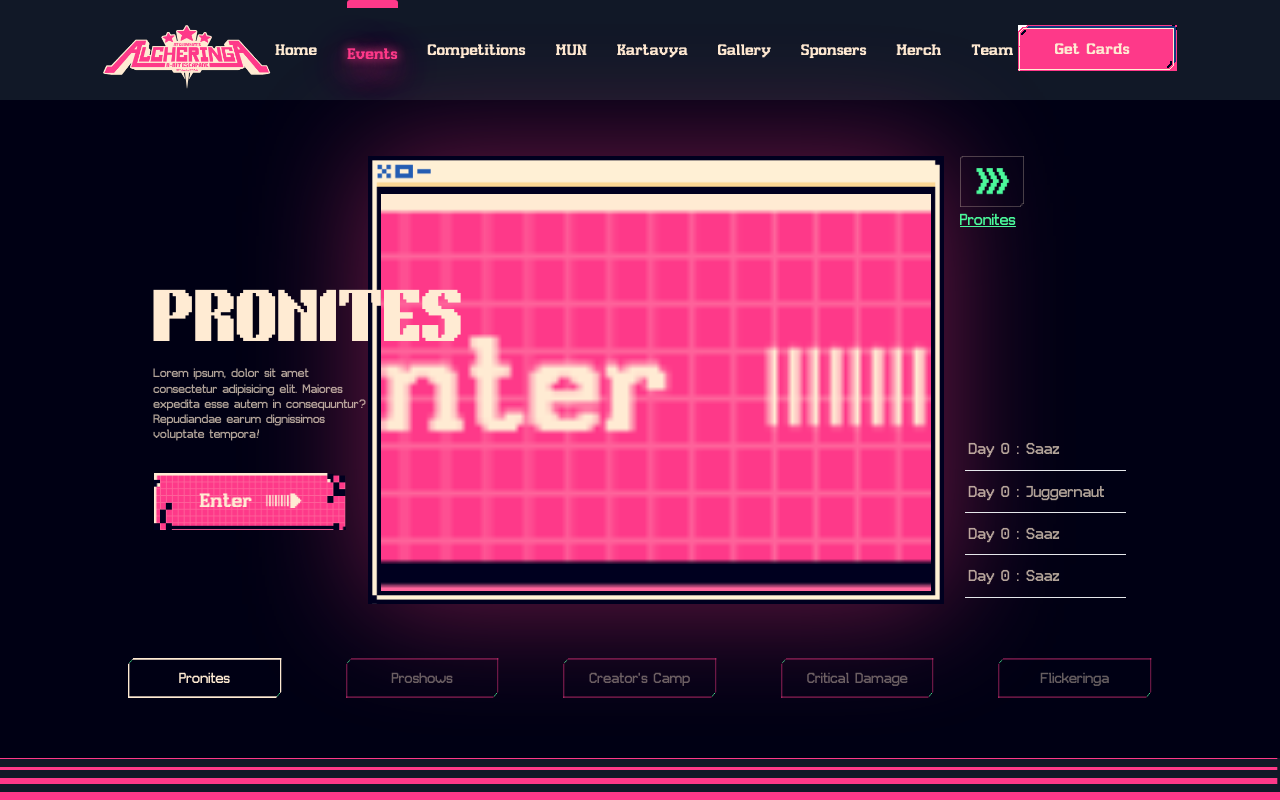
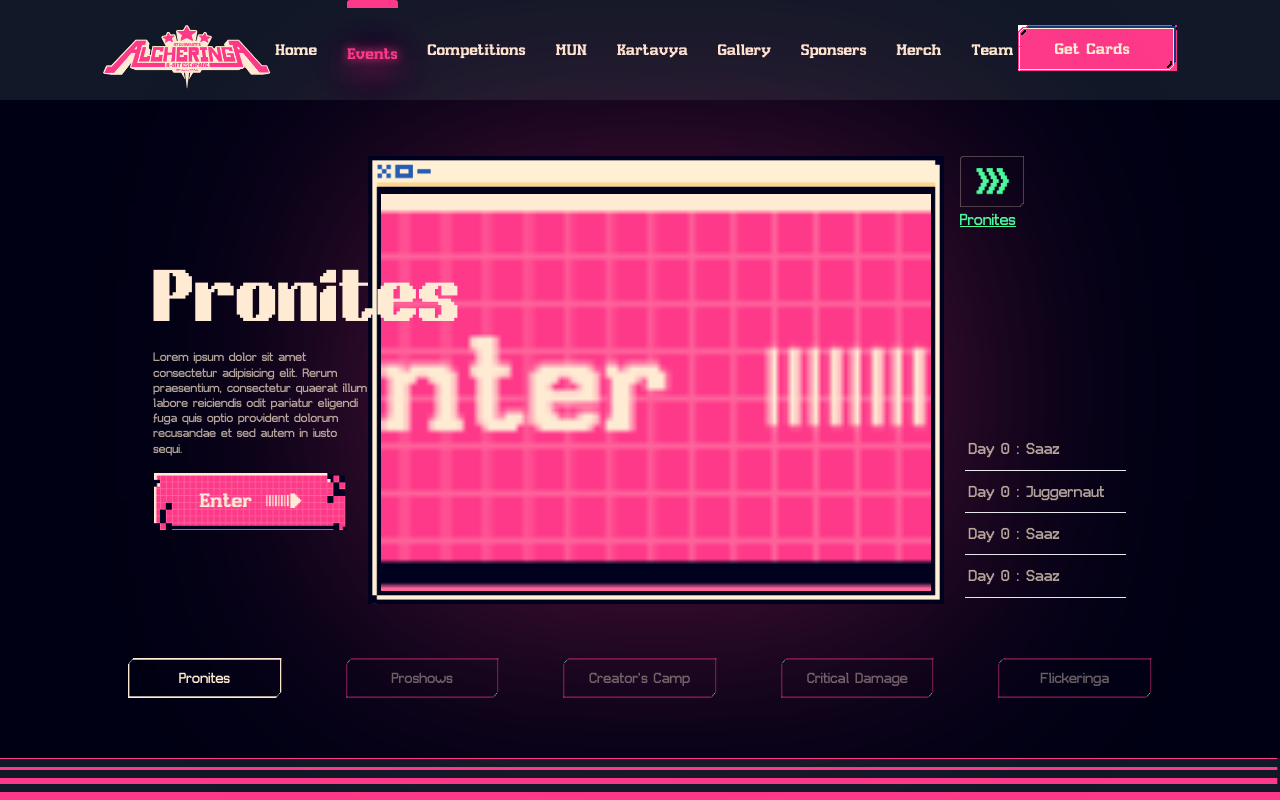
Before and after one commit to TheAdich/alcher_2k25, a Next.js app: page /events in a window 1280 px wide. Shown: the top 800 px of the page. Built offline with nearby package versions, Linux system fonts and the light colour scheme.

Commit message:
minor changes

```diff
--- a/src/app/events/events.module.css
+++ b/src/app/events/events.module.css
@@ -17,11 +17,12 @@
   width: 30vw;
   z-index: 5;
   overflow: visible;
-  height: 20.5vw;
+  min-height: 20.5vw;
   justify-content: space-between;
   opacity: 0;
   transition: opacity 1s ease;
   align-self: center;
+  gap: 1vw;
 }
 .left.visible{
   opacity: 1;
@@ -31,6 +32,7 @@
   font-size: 5.5vw;
   font-family: "brickPixel";
   padding: 0;
+  line-height: 5vw;
 }
 
 /* .enter {
@@ -51,8 +53,9 @@
   /* align-self: center; */
 }
 .description{
-  margin-top: -5vh;
+  /* margin-top: -1vw; */
   width: 17vw;
+
 }
 .descriptionTxt{
   font-size: 1vw;
@@ -60,6 +63,7 @@
   font-family: "gameTape";
   font-weight: 400;
   color: #FFEBD3B2;
+
 }
 .enterImage{
   width: 15vw;
@@ -75,7 +79,7 @@
   background-image: url('./_Components/Frame973.png');
   background-size: 45vw 35vw;
   background-repeat: no-repeat;
-  filter: drop-shadow(0 0 60px #fe398871);
+  filter: drop-shadow(0 10px 120px #fe398858);
 
 }
 
@@ -129,6 +133,7 @@
 .nextImage{
   width: 5vw;
   height: 4vw;
+  cursor: pointer;
 }
 .eventName{
   font-family: "gameTape";
--- a/src/app/events/page.jsx
+++ b/src/app/events/page.jsx
@@ -55,11 +55,10 @@
     <main>
       <div className={styles.mainPage}>
         <div className={`${styles.left} ${isExpanded ? styles.visible : ""}`}>
-          <h1 className={styles.heading}>PRONITES</h1>
+          <h1 className={styles.heading}>{images[currentIndex].name}</h1>
           <div className={styles.description}>
             <p className={styles.descriptionTxt}>
-              Lorem ipsum, dolor sit amet consectetur adipisicing elit. Maiores
-              expedita esse autem in consequuntur? Repudiandae earum dignissimos voluptate tempora!
+              {images[currentIndex].description}
             </p>
           </div>
 
```
